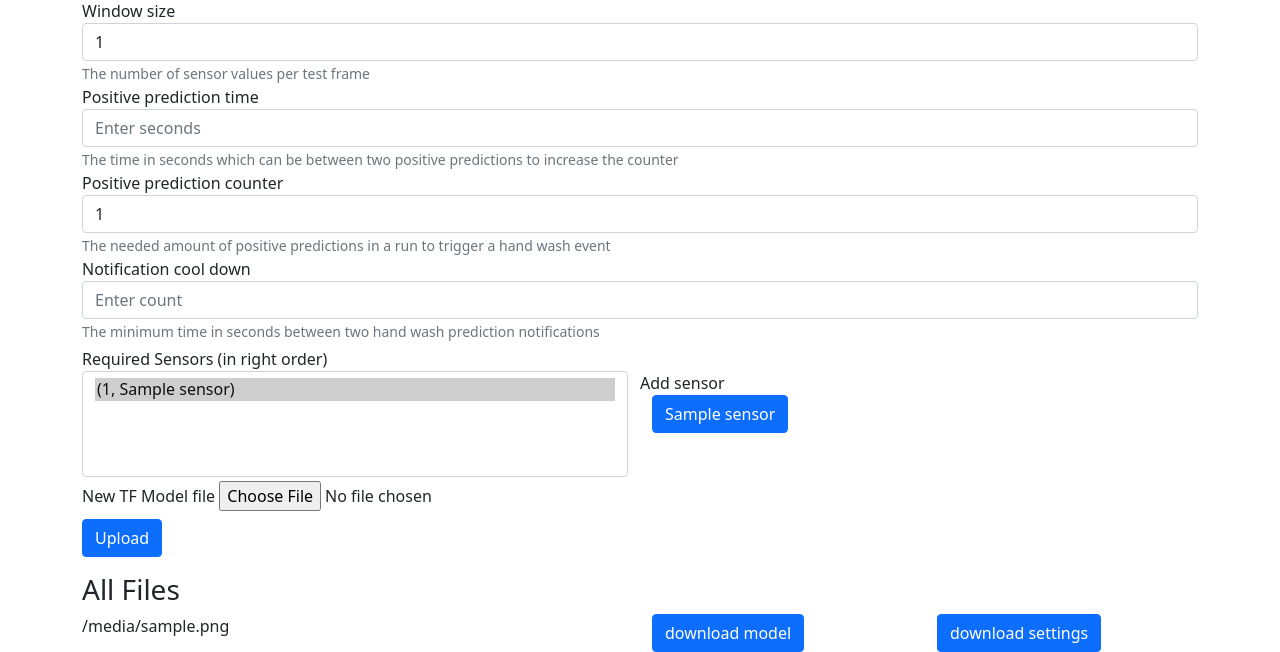
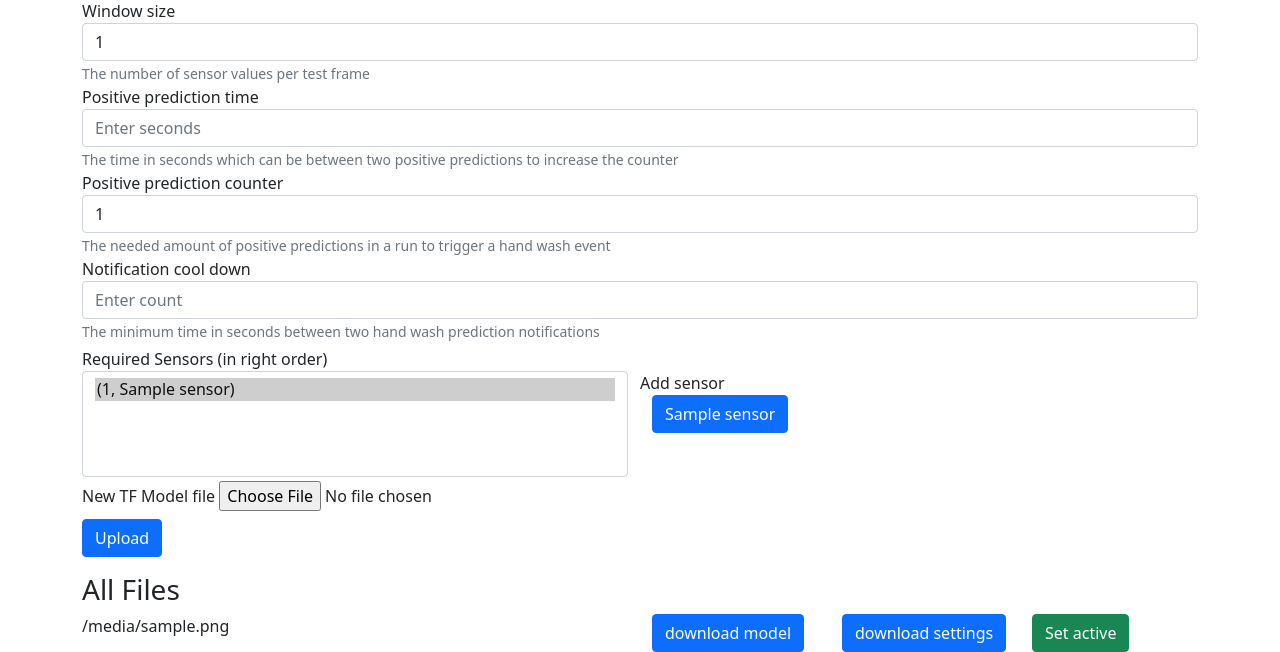
Before and after one commit to Alexsogge/MasterProject, a Flask app: template Webserver/templates/tfmodel.html in a window 1280 px wide. Shown: the part 238-890 px from the top of the page. Run offline with Flask 2, Linux system fonts and the light colour scheme; the template is opened without the code that fills it: most values are stand-ins (such as "Sample title", 1, 10 or a date in 2020); parts of the project's set-up code (start-up, migrations or seed data) failed here and were passed over.

Commit message:
set active tf model

```diff
--- a/Webserver/app.py
+++ b/Webserver/app.py
@@ -204,6 +204,16 @@ def tfmodel():
                            newest_tf_file=newest_tf_file)
 
 
+@app.route('/tfmodel/select/<string:tf_model>/')
+@basic_auth.login_required
+def select_tfmodel(tf_model):
+    tf_file = os.path.join(TFMODEL_FOLDER, tf_model)
+    if os.path.exists(tf_file):
+        os.utime(tf_file, None)
+    settings_file = os.path.join(TFMODEL_FOLDER, os.path.splitext(tf_model)[0] + '.json')
+    if os.path.exists(settings_file):
+        os.utime(settings_file, None)
+    return redirect('/tfmodel/')
 
 @app.route('/tokenauth/grant/<int:auth_id>/')
 @basic_auth.login_required
--- a/Webserver/templates/tfmodel.html
+++ b/Webserver/templates/tfmodel.html
@@ -91,8 +91,9 @@
                     {% else %}
                         <div class="col">{{ file }}</div>
                     {% endif %}
-                    <div class="col-md-3"><a class=" btn btn-primary" href="/{{ all_model_file_paths[loop.index0] }}">download model</a> </div>
-                    <div class="col-md-3"><a class=" btn btn-primary" href="/{{ all_model_settings[loop.index0] }}">download settings</a> </div>
+                    <div class="col-md-2"><a class=" btn btn-primary" href="/{{ all_model_file_paths[loop.index0] }}">download model</a> </div>
+                    <div class="col-md-2"><a class=" btn btn-primary" href="/{{ all_model_settings[loop.index0] }}">download settings</a> </div>
+                    <div class="col-md-2"><a class=" btn btn-success" href="/tfmodel/select/{{ file }}/">Set active</a> </div>
                 </div>
             {% endfor %}
         </div>
```
